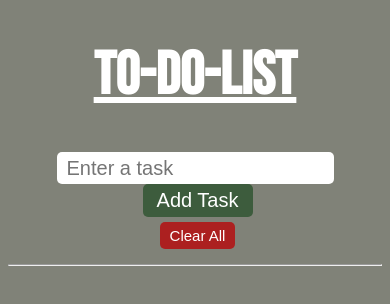
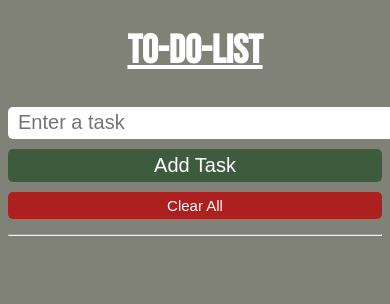
Before and after one commit to satharkp/my-react-app, a React (Vite) app: page / in a window 390 px wide. Shown: the top 304 px of the page. Built offline with nearby package versions, Linux system fonts and the light colour scheme; a web font is replaced by a local one.

Commit message:
some css changes

```diff
--- a/src/index.css
+++ b/src/index.css
@@ -72,3 +72,30 @@ li {
 .clear-button:hover{
   background-color: hsl(0, 69%, 50%);
 }
+
+@media (max-width: 768px) {
+  h1 {
+    font-size: 40px;
+  }
+
+  .text-box,
+  .add-button,
+  .clear-button {
+    width: 100%;
+    margin: 5px 0;
+  }
+
+  li {
+    flex-direction: column;
+    align-items: flex-start;
+  }
+
+  .move-group {
+    margin-left: 0;
+    margin-top: 10px;
+    width: 100%;
+    justify-content: center;
+    gap: 10px;
+    flex-wrap: wrap;
+  }
+}
```
